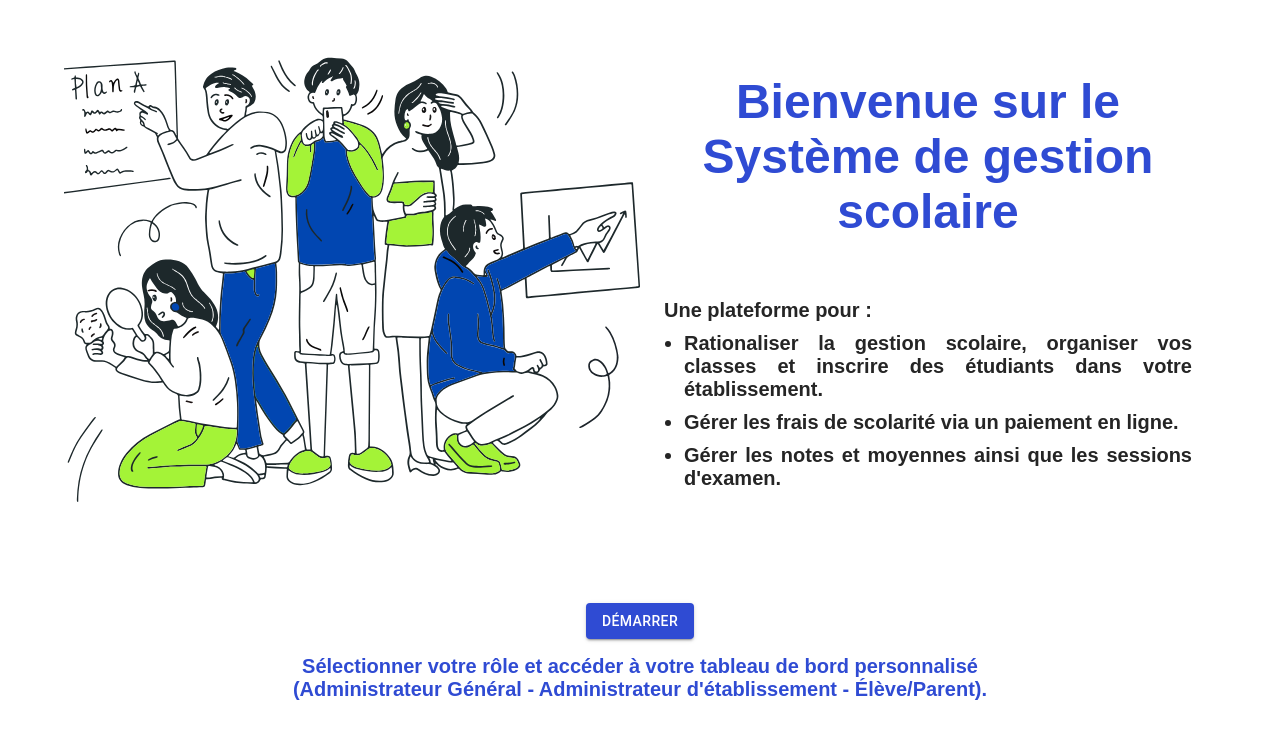
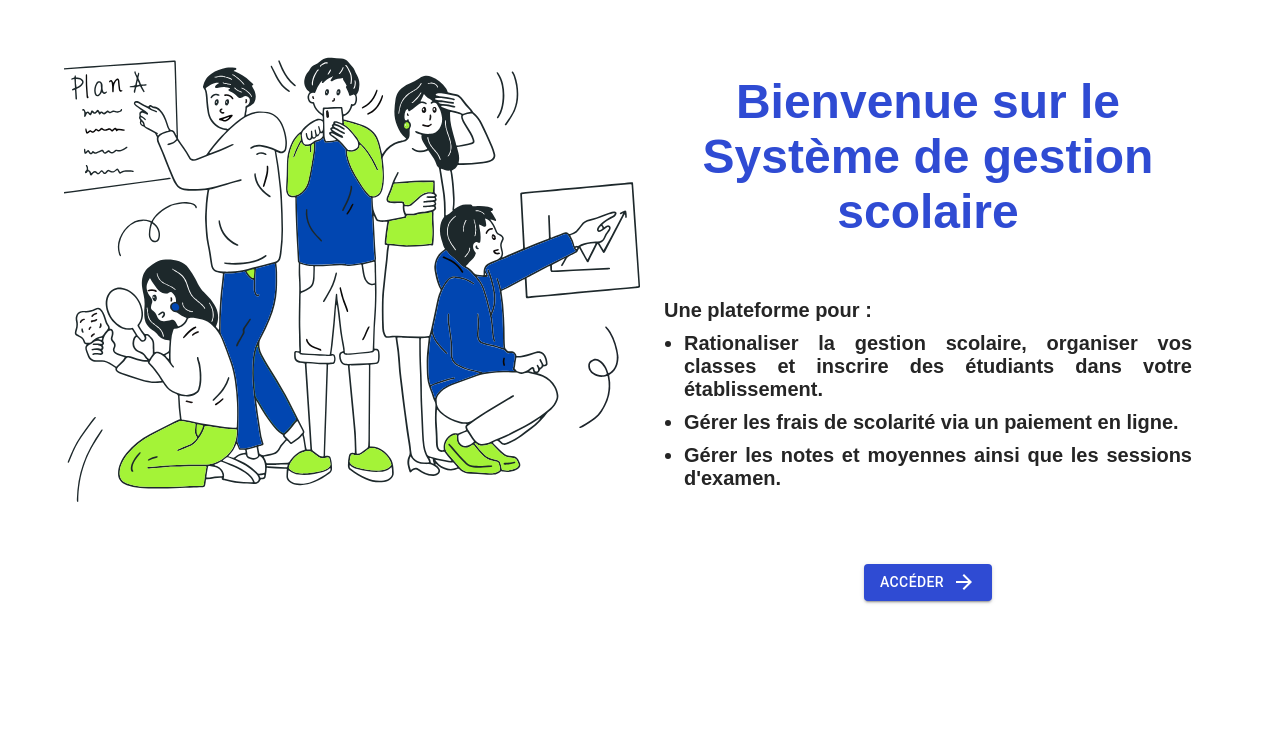
Before and after one commit to hermann2001/gest-school_frontend, a React (Create React App) app: page / in a window 1280 px wide. Shown: the top 738 px of the page. Built offline with nearby package versions, Linux system fonts and the light colour scheme.

Commit message:
commit 6

```diff
--- a/src/pages/ChooseUser.js
+++ b/src/pages/ChooseUser.js
@@ -69,7 +69,9 @@ const ChooseUser = () => {
                     <AccountCircle fontSize="large" />
                   </Box>
                   <StyledTypography>
-                    Administrateur Général
+                    Administrateur
+                    <br/>
+                    Général
                   </StyledTypography>
                   Connectez-vous en tant qu'Administrateur Général pour accéder
                   au tableau de bord afin de gérer les données de l'application.
@@ -99,7 +101,9 @@ const ChooseUser = () => {
                     <Group fontSize="large" />
                   </Box>
                   <StyledTypography>
-                    Elèves/Parents
+                    Elèves
+                    <br/>
+                    Parents
                   </StyledTypography>
                   Connectez-vous en tant qu'Elèves/Parents pour accéder
                   au tableau de bord afin de gérer les données de l'application.
--- a/src/pages/Homepage.js
+++ b/src/pages/Homepage.js
@@ -4,6 +4,7 @@ import { Container, Grid, Box, Button } from '@mui/material';
 import styled from 'styled-components';
 import Students from "../assets/students.svg";
 import { BlueButton } from '../components/buttonStyles';
+import ArrowForwardIcon from '@mui/icons-material/ArrowForward';
 
 const Homepage = () => {
     return (
@@ -32,22 +33,13 @@ const Homepage = () => {
                             </ul>
                         </StyledTitle2>
                     </StyledPaper>
-                </Grid>
-            </Grid>
-
-            <Grid container spacing={0} justifyContent="center">
-                <Grid item xs={12} md={8}>
-                    <StyledBox>
+                    <ButtonWrapper>
                         <StyledLink to="/chooseUser">
-                            <BlueButton variant="contained" fullWidth>
-                                Démarrer
-                            </BlueButton>
+                            <StyledButton variant="contained">
+                                Accéder <ArrowForwardIcon />
+                            </StyledButton>
                         </StyledLink>
-                        <StyledText  style={{ textAlign: 'center' }}>
-                            Sélectionner votre rôle et accéder à votre tableau de bord
-                            personnalisé (Administrateur Général - Administrateur d'établissement - Élève/Parent).
-                        </StyledText>
-                    </StyledBox>
+                    </ButtonWrapper>
                 </Grid>
             </Grid>
         </StyledContainer>
@@ -64,16 +56,6 @@ const StyledContainer = styled(Container)`
 `;
 
 const StyledPaper = styled.div`
-  padding: 24px;
-`;
-
-const StyledBox = styled(Box)`
-  display: flex;
-  flex-direction: column;
-  align-items: center;
-  justify-content:center;
-  gap: 16px;
-  text-align: center;
   padding: 24px;
 `;
 
@@ -118,15 +100,21 @@ const StyledTitle2 = styled.h3`
   }
 `;
 
-const StyledText = styled.p`
-  color:  #2F4BD3;
-  font-size: 20px;
-  font-weight: bold;
-  margin-top: 0;
-  letter-spacing: normal;
-  line-height: normal;
-`;
-
 const StyledLink = styled(Link)`
   text-decoration: none;
 `;
+
+const StyledButton = styled(BlueButton)`
+  display: flex;
+  align-items: center;
+  justify-content: center;
+  width: auto; /* Adjust the width as needed */
+  padding: 8px 16px; /* Adjust the padding as needed */
+  gap: 8px; /* Space between text and icon */
+`;
+
+const ButtonWrapper = styled.div`
+  display: flex;
+  justify-content: center;
+  margin-top: 20px; /* Adjust this value to add space between the button and the content above */
+`;
--- a/src/pages/adminGen/SideBar.js
+++ b/src/pages/adminGen/SideBar.js
@@ -1,10 +1,9 @@
 import * as React from 'react';
-import { Divider, ListItemButton, ListItemIcon, ListItemText } from '@mui/material';
+import { ListItemButton, ListItemIcon, ListItemText } from '@mui/material';
 import { Link, useLocation } from 'react-router-dom';
 
 import HomeIcon from "@mui/icons-material/Home";
-import PersonOutlineIcon from "@mui/icons-material/PersonOutline";
-import AccountCircleOutlinedIcon from "@mui/icons-material/AccountCircleOutlined";
+import SchoolIcon from "@mui/icons-material/School";
 import AnnouncementOutlinedIcon from '@mui/icons-material/AnnouncementOutlined';
 
 const SideBar = () => {
@@ -15,12 +14,12 @@ const SideBar = () => {
                 <ListItemIcon>
                     <HomeIcon color={location.pathname === ("/" || "/adminDashboard") ? 'primary' : 'inherit'} />
                 </ListItemIcon>
-                <ListItemText primary="Acceuil" />
+                <ListItemText primary="Accueil" />
             </ListItemButton>
 
             <ListItemButton component={Link} to="/adminDashboard/addSchool">
                 <ListItemIcon>
-                    <PersonOutlineIcon color={location.pathname.startsWith("/adminDashboard/addSchool") ? 'primary' : 'inherit'} />
+                    <SchoolIcon color={location.pathname.startsWith("/adminDashboard/addSchool") ? 'primary' : 'inherit'} />
                 </ListItemIcon>
                 <ListItemText primary="Ecoles" />
             </ListItemButton>
@@ -32,14 +31,7 @@ const SideBar = () => {
                 <ListItemText primary="Notices" />
             </ListItemButton>
 
-            <Divider sx={{ my: 1 }} />
 
-            <ListItemButton component={Link} to="/adminDashboard/profile">
-                <ListItemIcon>
-                    <AccountCircleOutlinedIcon color={location.pathname.startsWith("/adminDashboard/profile") ? 'primary' : 'inherit'} />
-                </ListItemIcon>
-                <ListItemText primary="Admin Général" />
-            </ListItemButton>
         </>
     );
 }
--- a/src/pages/adminGen/studentRelated/AddSchool.js
+++ b/src/pages/adminGen/studentRelated/AddSchool.js
@@ -198,7 +198,7 @@ const FileInputWrapper = styled.div`
 `;
 
 const StyledButton = styled.label`
-  background-color: #FFC300;
+  background-color: #FFCC25;
   color: white;
   padding: 10px;
   border: none;
```
